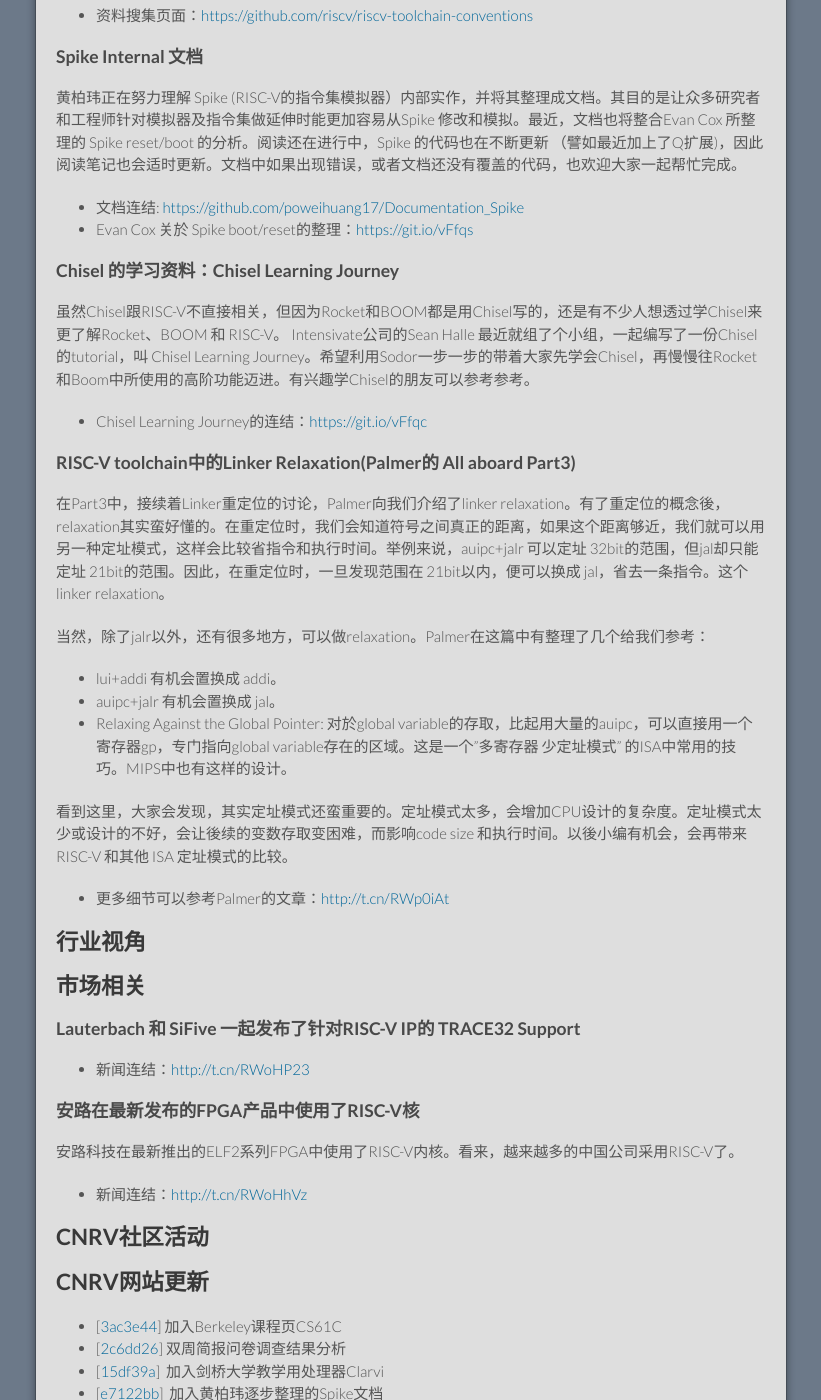
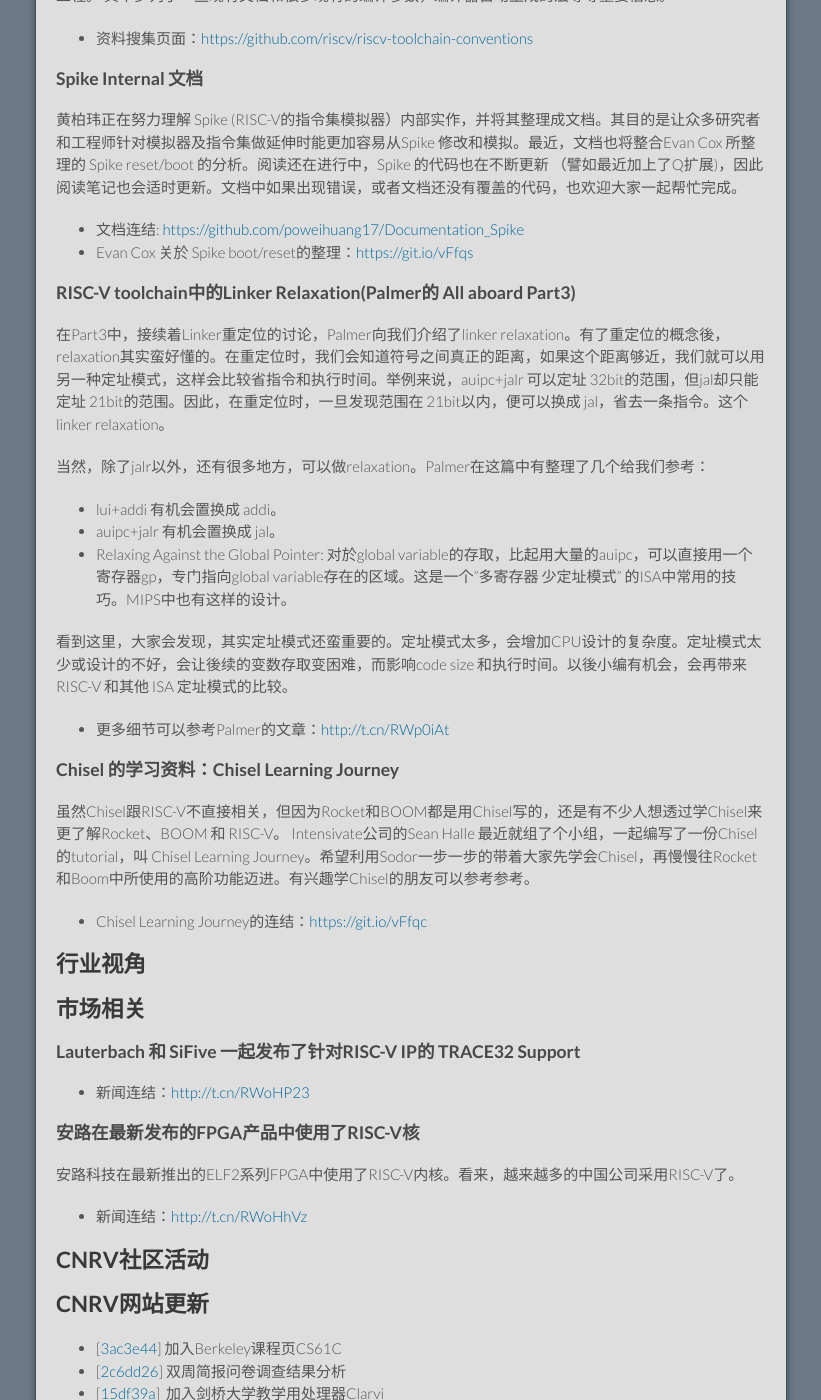
Before and after one commit to cnrv/home, a Jekyll site: the page built from bi-week-rpts/2017-10-26.md, in a window 1280 px wide and 1400 px high, scrolled down 3605 px. Shown: the whole window, without its empty margins (229-1050 px from the left). Built offline with Jekyll 4.4.1, drawn with Linux system fonts in a browser that asks for light colours; Markdown is read by kramdown in place of the engine named in the settings; comment, search, counter and statistics services are not loaded; our own code applies the rules of GitHub Pages for plain Markdown files; some of the changed lines change nothing that is shown; some of the changed text lies outside the part shown.

Commit message:
reorder and add key news

```diff
--- a/bi-week-rpts/2017-10-26.md
+++ b/bi-week-rpts/2017-10-26.md
@@ -11,6 +11,7 @@
 - [RISC-V 工具链资料搜集](#risc-v-工具链资料搜集)
 - [Spike Internal 文档](#spike-internal-文档)
 - [7th RISC-V workshop workshop议程发布](#7th-risc-v-workshop议程发布)
+- [RISC-V toolchain中的Linker Relaxation(Palmer的 All aboard Part3)](#risc-v-toolchain中的linker-relaxationpalmer的-all-aboard-part3)
 - [使用编译参数在汇编代码中选择性地使用RVC压缩指令](#使用编译参数在汇编代码中选择性地使用rvc压缩指令)
 - [破坏执行中函数调用和函数返回严格配对的主要原因](#破坏执行中函数调用和函数返回严格配对的主要原因)
 - [IQ-Analog的14nm芯片使用了RISC-V 的 CPU](#iq-analog的14nm芯片使用了risc-v-cpu)
@@ -139,12 +140,6 @@
 - 文档连结: [https://github.com/poweihuang17/Documentation_Spike](https://github.com/poweihuang17/Documentation_Spike)
 - Evan Cox 关於 Spike boot/reset的整理：[https://git.io/vFfqs](https://github.com/riscv/riscv-isa-sim/issues/145)
 
-### Chisel 的学习资料：Chisel Learning Journey
-
-虽然Chisel跟RISC-V不直接相关，但因为Rocket和BOOM都是用Chisel写的，还是有不少人想透过学Chisel来更了解Rocket、BOOM 和 RISC-V。 Intensivate公司的Sean Halle 最近就组了个小组，一起编写了一份Chisel的tutorial，叫 Chisel Learning Journey。希望利用Sodor一步一步的带着大家先学会Chisel，再慢慢往Rocket和Boom中所使用的高阶功能迈进。有兴趣学Chisel的朋友可以参考参考。
-
-- Chisel Learning Journey的连结：[https://git.io/vFfqc](https://github.com/librecores/riscv-sodor/wiki/Chisel-Learning-Journey)
-
 ### RISC-V toolchain中的Linker Relaxation(Palmer的 All aboard Part3)
 
 在Part3中，接续着Linker重定位的讨论，Palmer向我们介绍了linker relaxation。有了重定位的概念後，relaxation其实蛮好懂的。在重定位时，我们会知道符号之间真正的距离，如果这个距离够近，我们就可以用另一种定址模式，这样会比较省指令和执行时间。举例来说，auipc+jalr 可以定址 32bit的范围，但jal却只能定址 21bit的范围。因此，在重定位时，一旦发现范围在 21bit以内，便可以换成 jal，省去一条指令。这个linker relaxation。
@@ -158,6 +153,12 @@
 看到这里，大家会发现，其实定址模式还蛮重要的。定址模式太多，会增加CPU设计的复杂度。定址模式太少或设计的不好，会让後续的变数存取变困难，而影响code size 和执行时间。以後小编有机会，会再带来 RISC-V 和其他 ISA 定址模式的比较。
 
 - 更多细节可以参考Palmer的文章：[http://t.cn/RWp0iAt](https://www.sifive.com/blog/2017/08/28/all-aboard-part-3-linker-relaxation-in-riscv-toolchain/)
+
+### Chisel 的学习资料：Chisel Learning Journey
+
+虽然Chisel跟RISC-V不直接相关，但因为Rocket和BOOM都是用Chisel写的，还是有不少人想透过学Chisel来更了解Rocket、BOOM 和 RISC-V。 Intensivate公司的Sean Halle 最近就组了个小组，一起编写了一份Chisel的tutorial，叫 Chisel Learning Journey。希望利用Sodor一步一步的带着大家先学会Chisel，再慢慢往Rocket和Boom中所使用的高阶功能迈进。有兴趣学Chisel的朋友可以参考参考。
+
+- Chisel Learning Journey的连结：[https://git.io/vFfqc](https://github.com/librecores/riscv-sodor/wiki/Chisel-Learning-Journey)
 
 ## 行业视角
 
```
